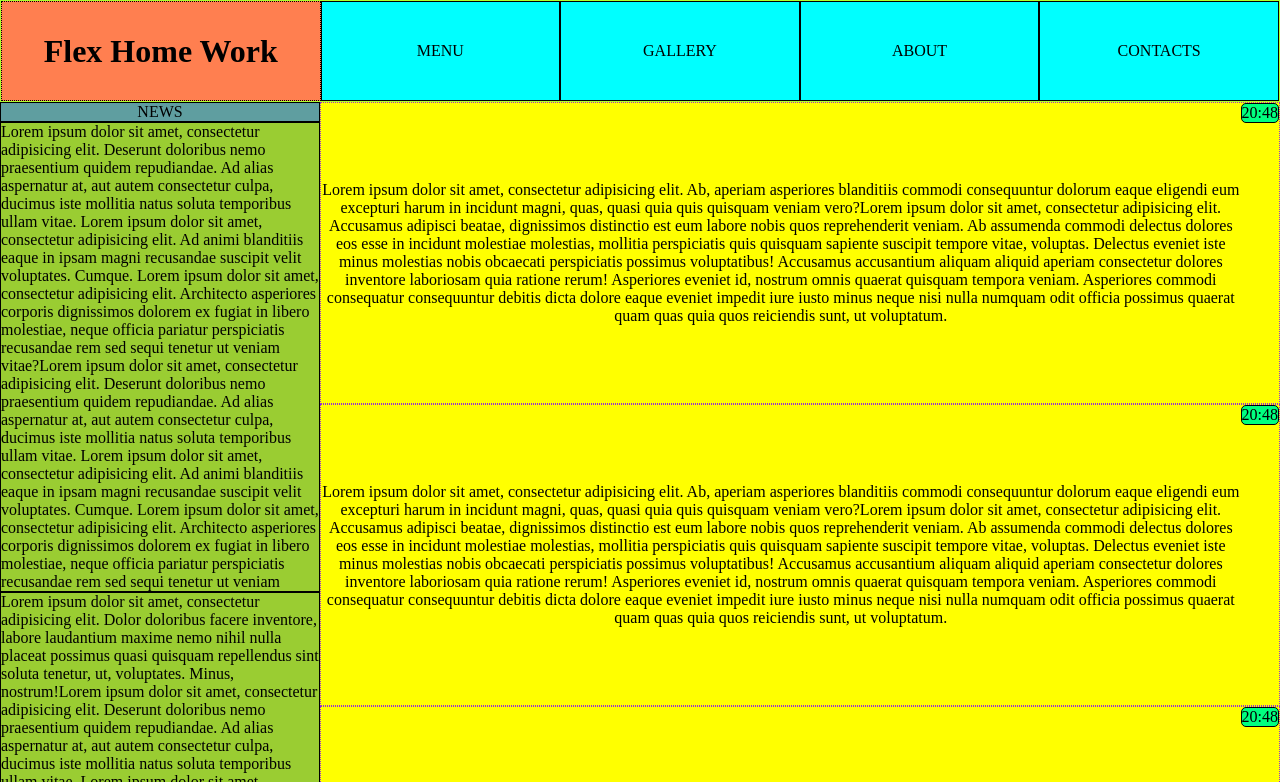
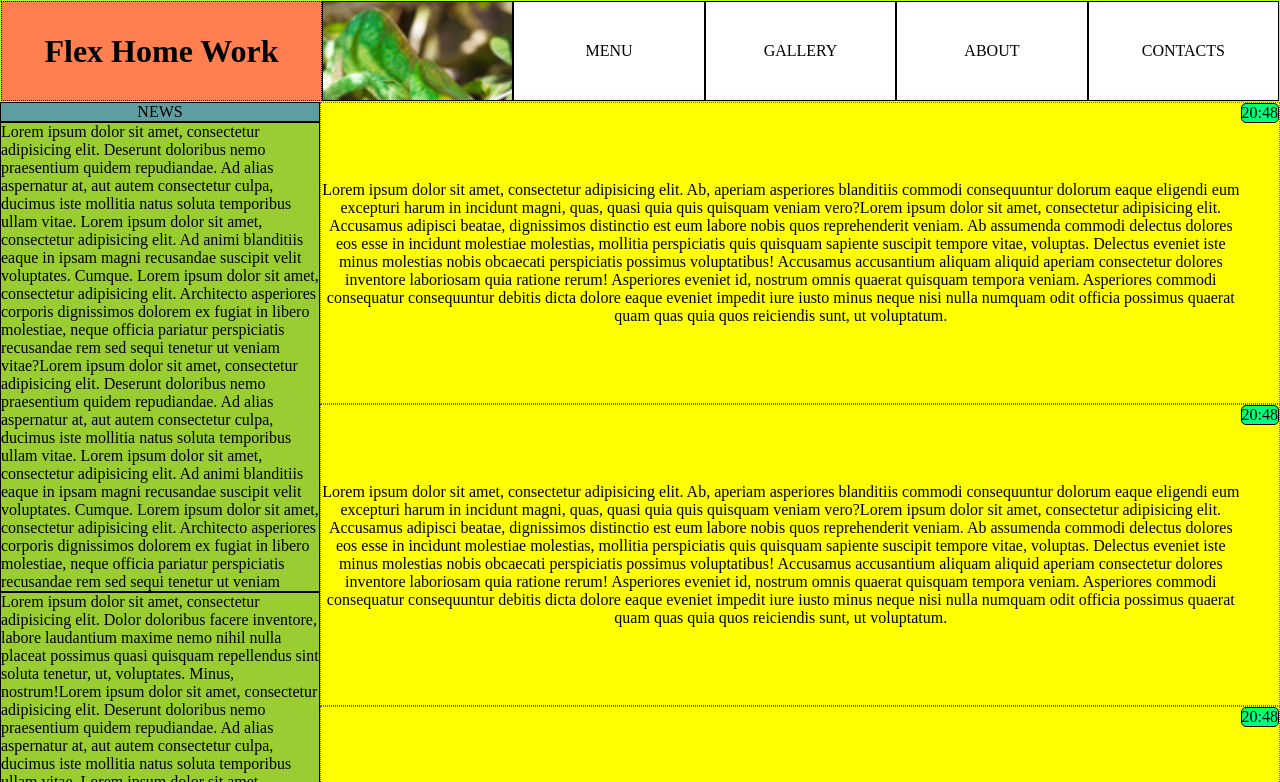
Before and after one commit to JurgenPorubenger/15-03-2019HW, a plain HTML site: page index.html in a window 1280 px wide. Shown: the top 782 px of the page. Drawn offline with Linux system fonts and the light colour scheme.

Commit message:
addPicture

```diff
--- a/index.html
+++ b/index.html
@@ -9,6 +9,8 @@
 <header>
     <div class="title"><h1>Flex Home Work</h1></div>
     <div class="menu">
+        <div class="picture">
+        </div>
         <div>
             <p>MENU</p>
         </div>
@@ -45,7 +47,6 @@
         </article>
     </main>
 </section>
-    <hr>
 <footer>
     <div class="foot"><h1>The end!</h1></div>
 </footer>
--- a/style.css
+++ b/style.css
@@ -23,16 +23,23 @@ header {
     height: 100px;
     width:75%;
     /*border: solid 1px;*/
-    justify-content: flex-end;
+    justify-content: flex-start;
 }
 .menu div {
     display: flex;
-    background: aqua;
-    width:300px;
+    /* background: aqua; */
+    width: 20%;
     border: solid 1px;
     align-items: center;
     justify-content: center;
-    /*flex-grow: 1;*/
+    /* flex-grow: 2; */
+    min-width: fit-content;
+}
+.picture {
+    background-image: url("./img/chameleon.jpg");
+    background-repeat: no-repeat;
+    background-size: 100%;
+    flex-grow: 1;
 }
 .p {
     font-family: Arial;
```
Also changed, not shown: img/chameleon.jpg (added).
